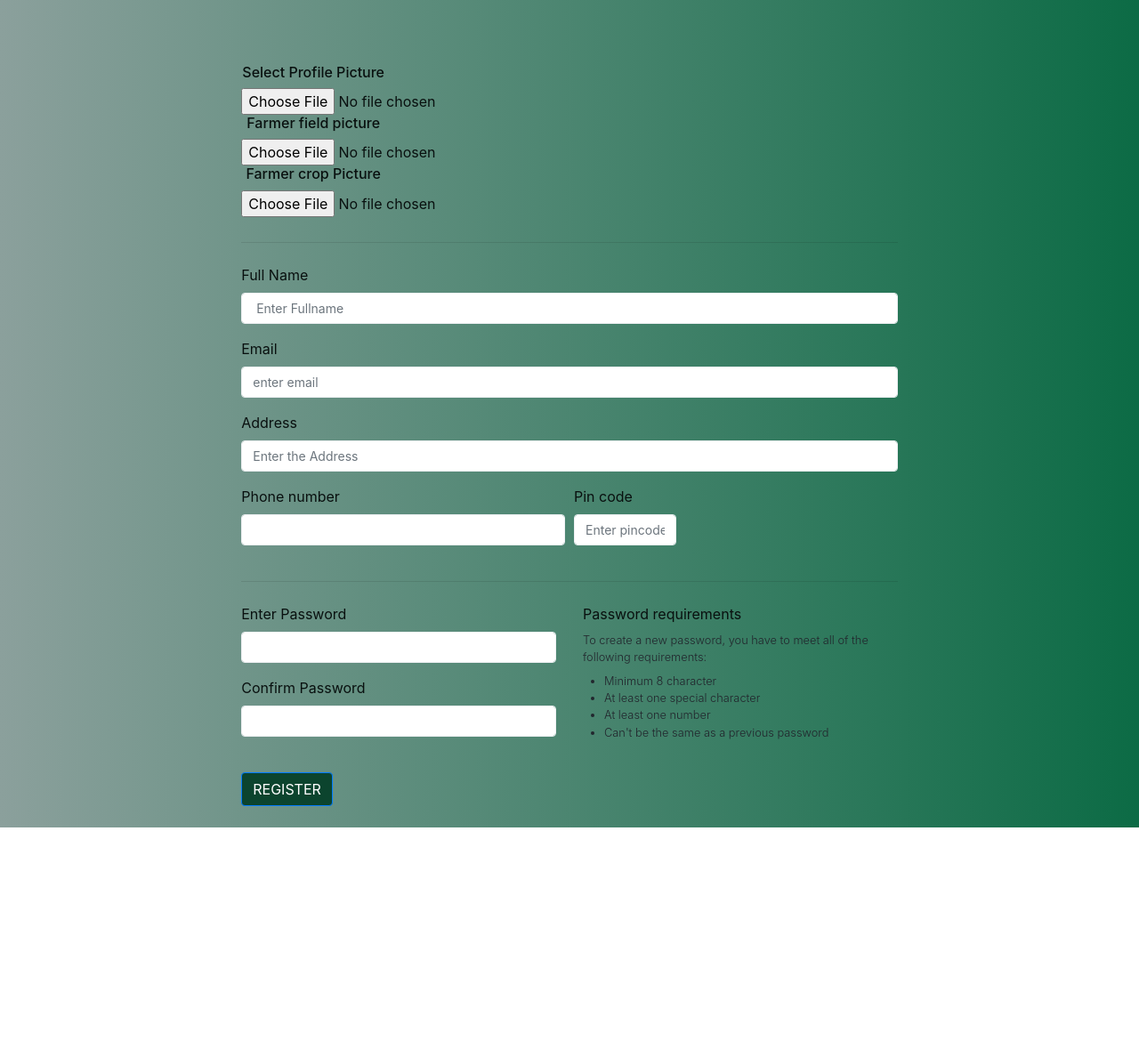
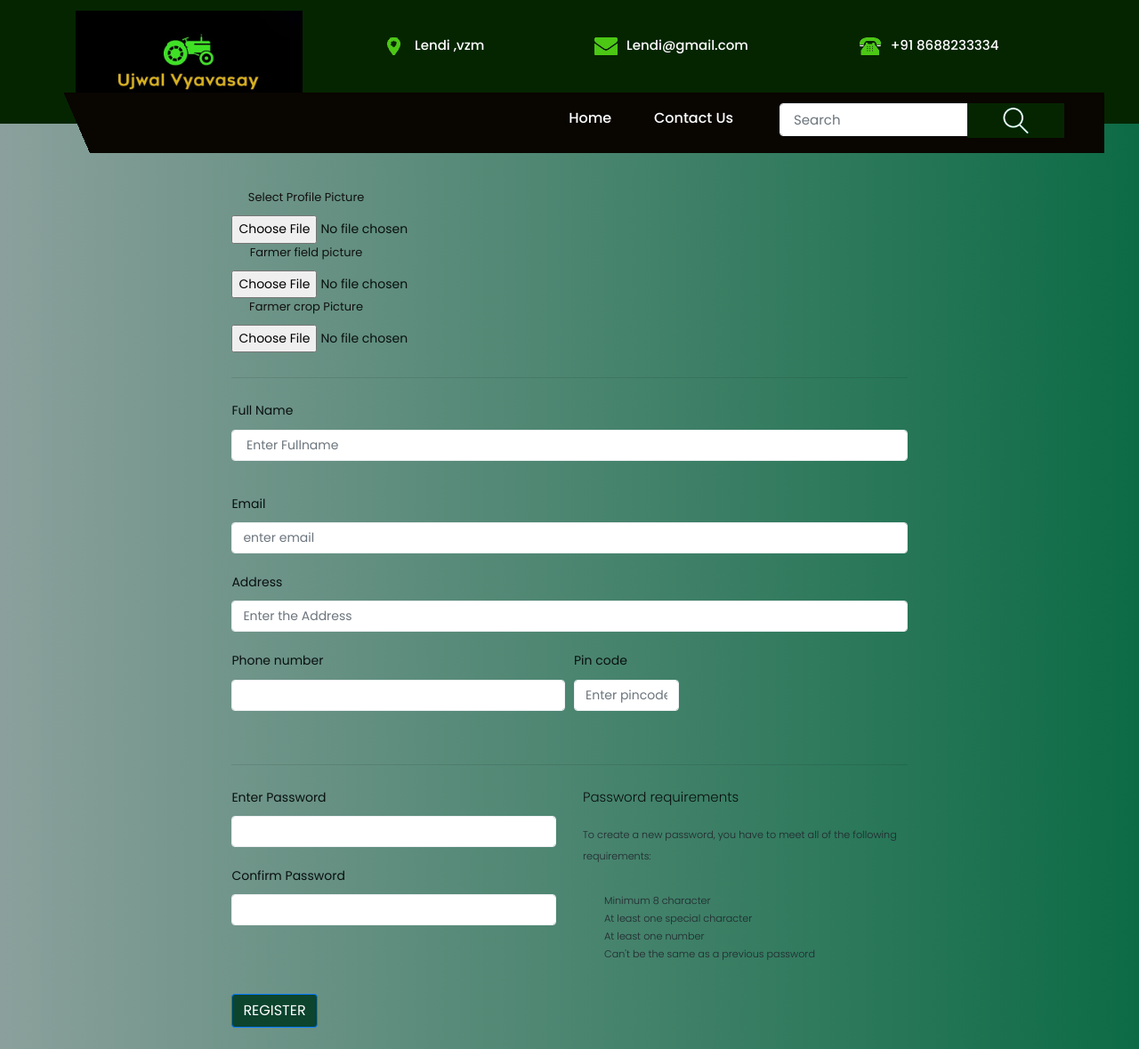
Before and after one commit to ganeshdarapureddi/UjwalVyavasaii, a Django app: page /farmregister/ in a window 1280 px wide. Shown: the whole page at 89% size. Before the commit the page ends 930 px from the top, so only its background shows below. Run offline with Django 4.2, Linux system fonts and the light colour scheme; some libraries are stand-ins or nearby versions.

Commit message:
Update farmregister1.html

```diff
--- a/Farmers/farmregister/templates/farmregister/farmregister1.html
+++ b/Farmers/farmregister/templates/farmregister/farmregister1.html
@@ -1,11 +1,41 @@
 <!DOCTYPE html>
 <html lang="en">
+    {% load static%}
 
 <head>
     <meta charset="utf-8">
     <title>Farmer Register</title>
     <meta name="viewport" content="width=device-width, initial-scale=1">
     <link href="https://cdn.jsdelivr.net/npm/bootstrap@4.5.0/dist/css/bootstrap.min.css" rel="stylesheet">
+    <link rel="stylesheet" href="{% static 'css/animate.min.css' %}">
+    <link rel="stylesheet" href="{% static 'css/bootstrap.min.css' %}">
+    <link rel="stylesheet" href="{% static 'css/jquery-ui.css' %}">
+    <link rel="stylesheet" href="{% static 'css/jquery.mCustomScrollbar.min.css' %}">
+    <link rel="stylesheet" href="{% static 'css/meanmenu.css' %}">
+    <link rel="stylesheet" href="{% static 'css/nice-select.css' %}">
+    <link rel="stylesheet" href="{% static 'css/normalize.css' %}">
+    <link rel="stylesheet" href="{% static 'css/owl.carousel.min.css' %}">
+    <link rel="stylesheet" href="{% static 'css/responsive.css' %}">
+    <link rel="stylesheet" href="{% static 'css/slick.css' %}">
+    <link rel="stylesheet" href="{% static 'css/style.css' %}">
+    <!-- site metas -->
+    <title>Ujwal Vyavasay</title>
+    <meta name="keywords" content="">
+    <meta name="description" content="">
+    <meta name="author" content="">
+    <!-- bootstrap css -->
+    <link rel="stylesheet" href="{% static 'css/bootstrap.min.css' %}">
+    <!-- style css -->
+    <link rel="stylesheet" href="{% static 'css/style.css' %}">
+    <!-- Responsive-->
+    <link rel="stylesheet" href="{% static 'css/responsive.css' %}">
+    <!-- fevicon -->
+    <link rel="icon" href="{% static 'images/fevicon.png' %}" type="image/gif" />
+    <!-- Scrollbar Custom CSS -->
+    <link rel="stylesheet" href="{% static 'css/jquery.mCustomScrollbar.min.css' %}">
+    <!-- Tweaks for older IEs-->
+    <link rel="stylesheet" href="https://cdnjs.cloudflare.com/ajax/libs/font-awesome/4.7.0/css/font-awesome.min.css">
+    <link rel="stylesheet" href="https://cdnjs.cloudflare.com/ajax/libs/fancybox/2.1.5/jquery.fancybox.min.css" media="screen">
     <style type="text/css">
         body {
             color: #09100f;
@@ -52,6 +82,60 @@
 </head>
 
 <body>
+    <header>
+        <!-- header inner -->
+        <div class="header">
+
+            <div class="container">
+                <div class="row">
+                    <div class="col-xl-3 col-lg-3 col-md-3 col-sm-12 col logo_section">
+                        <div class="full">
+                            <div class="center-desk">
+                                <div class="logo">
+                                    <a href="index.html"><img src="{% static 'icon/logo1.jpg' %}" alt="#"></a>
+                                </div>
+                            </div>
+                        </div>
+                    </div>
+                    <div class="col-xl-9 col-lg-9 col-md-9 col-sm-9">
+                        <div class="location_icon_bottum_tt">
+                            <ul>
+                                <li><img src="{%static  'icon/loc1.png' %} " />Lendi ,vzm</li>
+                                <li><img src="{% static 'icon/email1.png' %}" />Lendi@gmail.com</li>
+                                <li><img src="{% static 'icon/call1.png'  %}"/>+91 8688233334</li>
+                            </ul>
+                        </div>
+                    </div>
+                </div>
+                <div class="row">
+                    <div class="col-md-12 location_icon_bottum">
+                       <div class="row">
+                            <div class="col-md-8 ">
+                                <div class="menu-area">
+                                    <div class="limit-box">
+                                        <nav class="main-menu">
+                                            <ul class="menu-area-main">
+                                                <li class="active"> <a href="/login">Home</a> </li>
+
+                                                <li><a href="#contact">Contact Us</a></li>
+
+                                            </ul>
+                                        </nav>
+                                    </div>
+                                </div>
+
+                            </div>
+                            <div class="col-xl-4 col-lg-4 col-md-4 col-sm-4">
+                                <form class="search">
+                                    <input class="form-control" type="text" placeholder="Search">
+                                    <button><img src="{% static 'images/search_icon.png' %}"></button>
+                                </form>
+                            </div>
+                       </div>
+                    </div>
+                </div>
+            </div>
+        </div>
         <div class="container">
             <div class="row justify-content-center">
                 <div class="col-12 col-lg-10 col-xl-8 mx-auto"></div>
@@ -145,6 +229,9 @@
                 </div>
             </div>
         </div>
+        <!-- end header inner -->
+    </header>
+
     <script src="https://code.jquery.com/jquery-1.10.2.min.js"></script>
     <script src="https://cdn.jsdelivr.net/npm/bootstrap@4.5.0/dist/js/bootstrap.bundle.min.js"></script>
     <script type="text/javascript">
```
Lines whose indentation alone changed are shown as unchanged.
